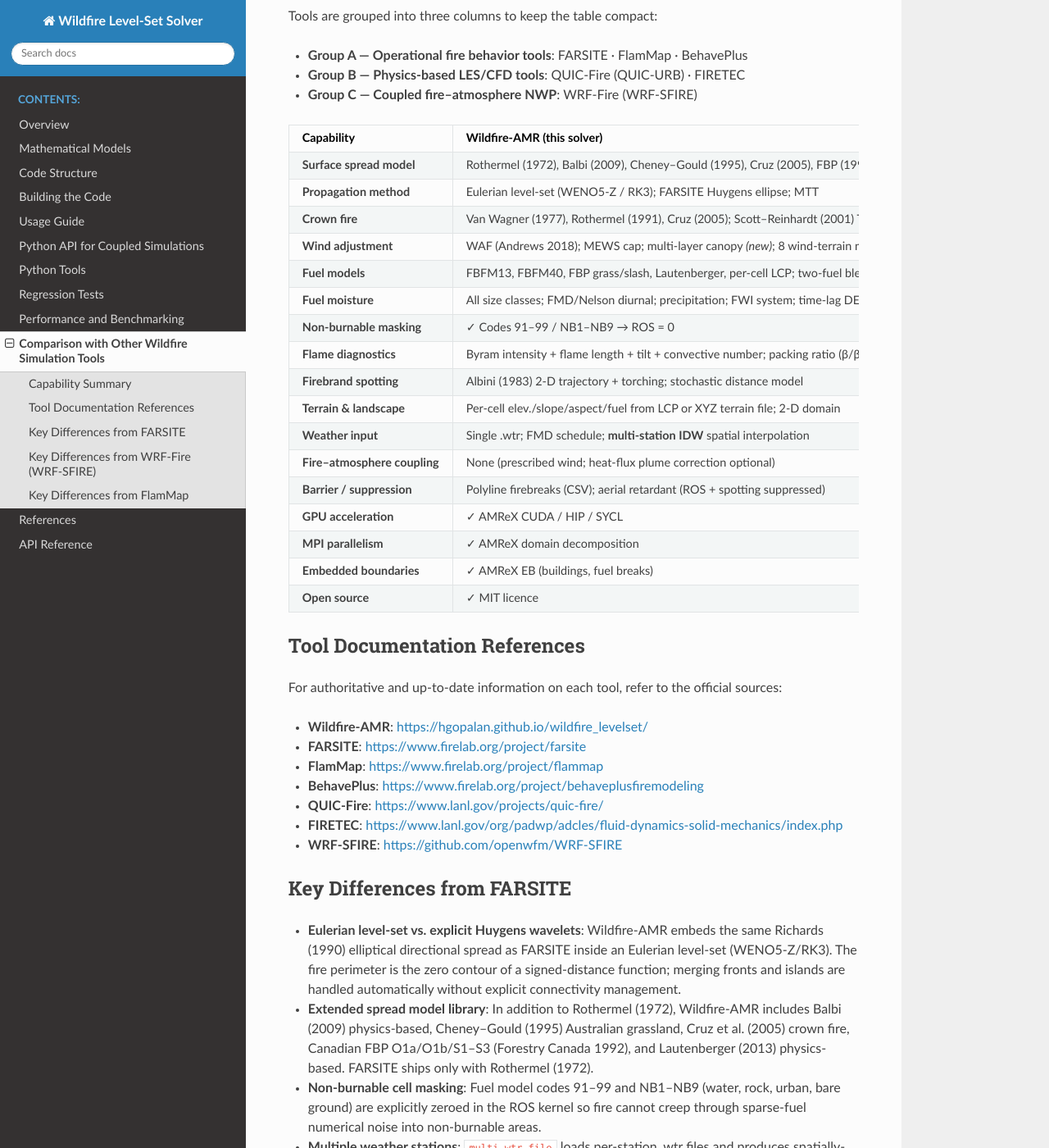
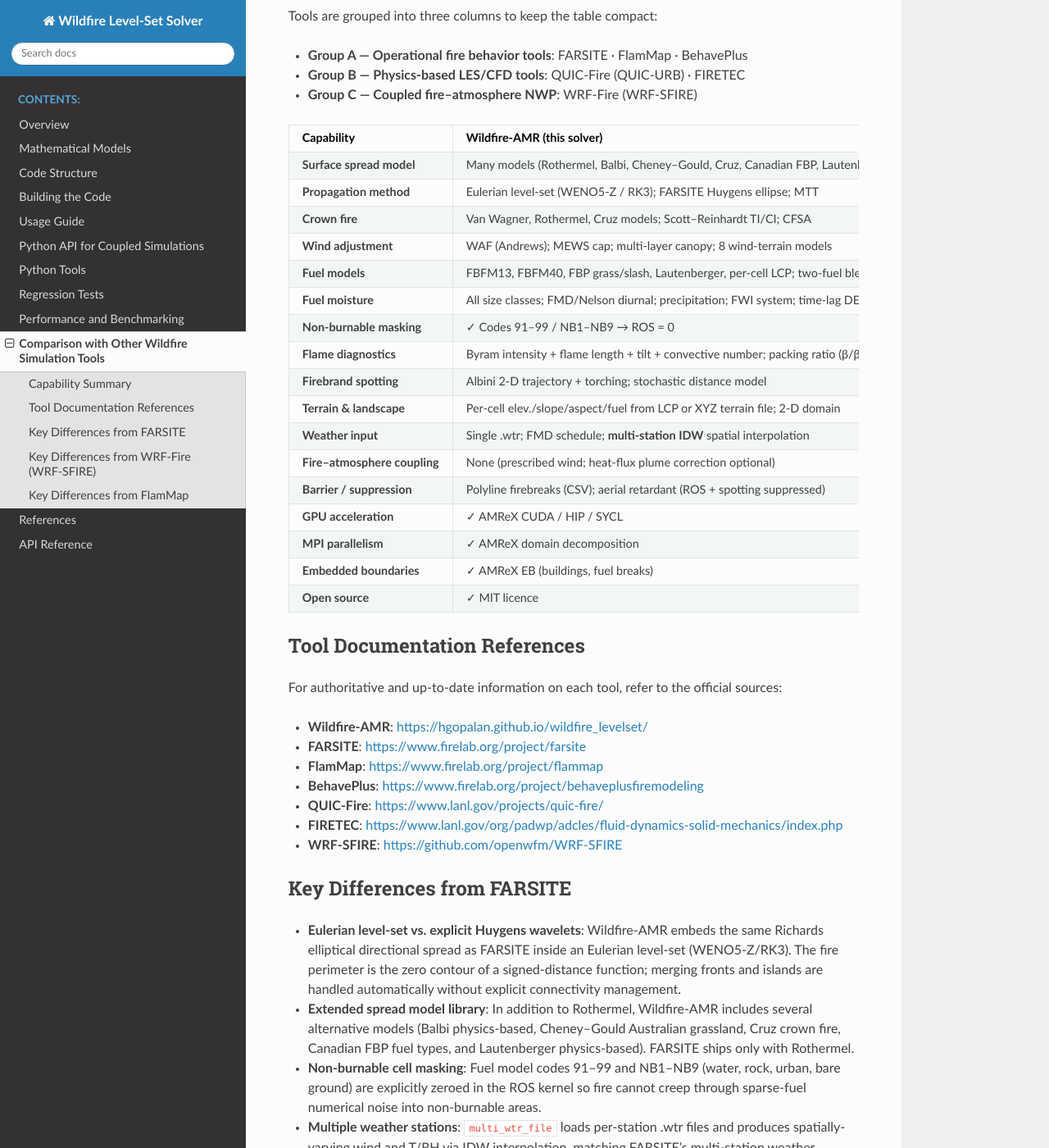
Before and after one commit to hgopalan/wildfire_levelset, a Sphinx documentation site: the page built from docs/comparison.rst, in a window 1280 px wide and 1400 px high, scrolled down 578 px. Shown: the whole window at 82% size. Built offline with Sphinx 7.4.7 and the Read the Docs theme 3.1.0, drawn with Linux system fonts in a browser that asks for light colours; some of the changed text lies outside the part shown.

Commit message:
Remove 'New Enhancement Features' section and make comparison table concise

```diff
--- a/docs/comparison.rst
+++ b/docs/comparison.rst
@@ -37,9 +37,8 @@ Tools are grouped into three columns to keep the table compact:
      - **Group B** — QUIC-Fire / FIRETEC
      - **Group C** — WRF-Fire (WRF-SFIRE)
    * - **Surface spread model**
-     - Rothermel (1972), Balbi (2009), Cheney–Gould (1995),
-       Cruz (2005), FBP (1992), Lautenberger (2013),
-       plus Viegas eruptive option
+     - Many models (Rothermel, Balbi, Cheney–Gould, Cruz,
+       Canadian FBP, Lautenberger, Viegas eruptive)
      - Rothermel (1972) in all three
      - Semi-empirical QUIC; physics LES FIRETEC
      - Rothermel (1972)
@@ -52,15 +51,15 @@ Tools are grouped into three columns to keep the table compact:
      - Eulerian CFD (QUIC-URB / HIGRAD-FIRETEC)
      - Eulerian level-set on WRF grid
    * - **Crown fire**
-     - Van Wagner (1977), Rothermel (1991), Cruz (2005);
-       Scott–Reinhardt (2001) TI/CI; CFSA *(new)*
-     - Van Wagner (1977); FARSITE/FlamMap active
+     - Van Wagner, Rothermel, Cruz models;
+       Scott–Reinhardt TI/CI; CFSA
+     - Van Wagner; FARSITE/FlamMap active
        via R\ :sub:`c`\ = 3.34 R\ :sub:`s`;
        BehavePlus: Van Wagner point calc.
      - Physics-based combustion
-     - Van Wagner (1977)
+     - Van Wagner
    * - **Wind adjustment**
-     - WAF (Andrews 2018); MEWS cap; multi-layer canopy *(new)*;
+     - WAF (Andrews); MEWS cap; multi-layer canopy;
        8 wind-terrain models
      - FARSITE/FlamMap: WAF + MEWS (internal);
        BehavePlus: user-specified WAF
@@ -68,14 +67,14 @@ Tools are grouped into three columns to keep the table compact:
      - WRF-derived; WAF in coupling layer
    * - **Fuel models**
      - FBFM13, FBFM40, FBP grass/slash, Lautenberger,
-       per-cell LCP; two-fuel blending *(new)*
+       per-cell LCP; two-fuel blending
      - FARSITE/FlamMap: FBFM13 + FBFM40;
        BehavePlus: FBFM13 + FBFM40
      - Custom 3-D bulk density per cell
      - FBFM13
    * - **Fuel moisture**
      - All size classes; FMD/Nelson diurnal; precipitation;
-       FWI system; time-lag DE *(new)*; duff/smolder *(new)*
+       FWI system; time-lag DE; duff/smolder
      - FARSITE/FlamMap: dead/live + FMD + conditioning;
        BehavePlus: dead/live per class
      - Bulk moisture per cell
@@ -88,14 +87,14 @@ Tools are grouped into three columns to keep the table compact:
    * - **Flame diagnostics**
      - Byram intensity + flame length + tilt + convective number;
        packing ratio (β/β_opt); flame depth; scorch height; tree mortality;
-       TI/CI; NFDRS ERC; McArthur FFDI; fire acceleration *(new)*
+       TI/CI; NFDRS ERC; McArthur FFDI; fire acceleration
      - FARSITE: intensity + flame length;
        FlamMap: full outputs;
        BehavePlus: full outputs
      - Physics heat release
      - Intensity + flame length
    * - **Firebrand spotting**
-     - Albini (1983) 2-D trajectory + torching;
+     - Albini 2-D trajectory + torching;
        stochastic distance model
      - FARSITE: Albini empirical;
        FlamMap: not standard;
@@ -171,16 +170,15 @@ Key Differences from FARSITE
 -----------------------------
 
 * **Eulerian level-set vs. explicit Huygens wavelets**: Wildfire-AMR embeds
-  the same Richards (1990) elliptical directional spread as FARSITE inside an
+  the same Richards elliptical directional spread as FARSITE inside an
   Eulerian level-set (WENO5-Z/RK3). The fire perimeter is the zero contour of
   a signed-distance function; merging fronts and islands are handled
   automatically without explicit connectivity management.
 
-* **Extended spread model library**: In addition to Rothermel (1972),
-  Wildfire-AMR includes Balbi (2009) physics-based, Cheney–Gould (1995)
-  Australian grassland, Cruz et al. (2005) crown fire, Canadian FBP
-  O1a/O1b/S1–S3 (Forestry Canada 1992), and Lautenberger (2013)
-  physics-based. FARSITE ships only with Rothermel (1972).
+* **Extended spread model library**: In addition to Rothermel, Wildfire-AMR
+  includes several alternative models (Balbi physics-based, Cheney–Gould
+  Australian grassland, Cruz crown fire, Canadian FBP fuel types, and
+  Lautenberger physics-based). FARSITE ships only with Rothermel.
 
 * **Non-burnable cell masking**: Fuel model codes 91–99 and NB1–NB9 (water,
   rock, urban, bare ground) are explicitly zeroed in the ROS kernel so fire
@@ -216,7 +214,7 @@ Key Differences from WRF-Fire (WRF-SFIRE)
   ``rothermel.use_waf = 1`` to convert NWP wind to midflame height.
   WRF-SFIRE handles this inside the coupled framework.
 
-* **Richer fire behaviour models**: WRF-SFIRE uses Rothermel (1972) only.
+* **Richer fire behaviour models**: WRF-SFIRE uses Rothermel only.
   Wildfire-AMR supports seven additional spread models and a richer crown fire
   pipeline (see above).
 
@@ -233,9 +231,9 @@ Key Differences from FlamMap
   (no time stepping); Wildfire-AMR evolves the fire front dynamically via
   level-set, FARSITE Huygens, or MTT.
 
-* **Crown fire depth**: FlamMap provides the full Scott & Reinhardt (2001)
+* **Crown fire depth**: FlamMap provides the full Scott & Reinhardt
   crown fire assessment. Wildfire-AMR matches this with bisection-based
-  TI/CI plus Van Wagner (1977) passive blending and Cruz et al. (2005) active
+  TI/CI plus Van Wagner passive blending and Cruz et al. active
   crown ROS.
 
 * **GPU / open source**: FlamMap is a closed-source Windows binary; Wildfire-AMR
```
Also changed, not shown: README.md (+6 -21 lines).
